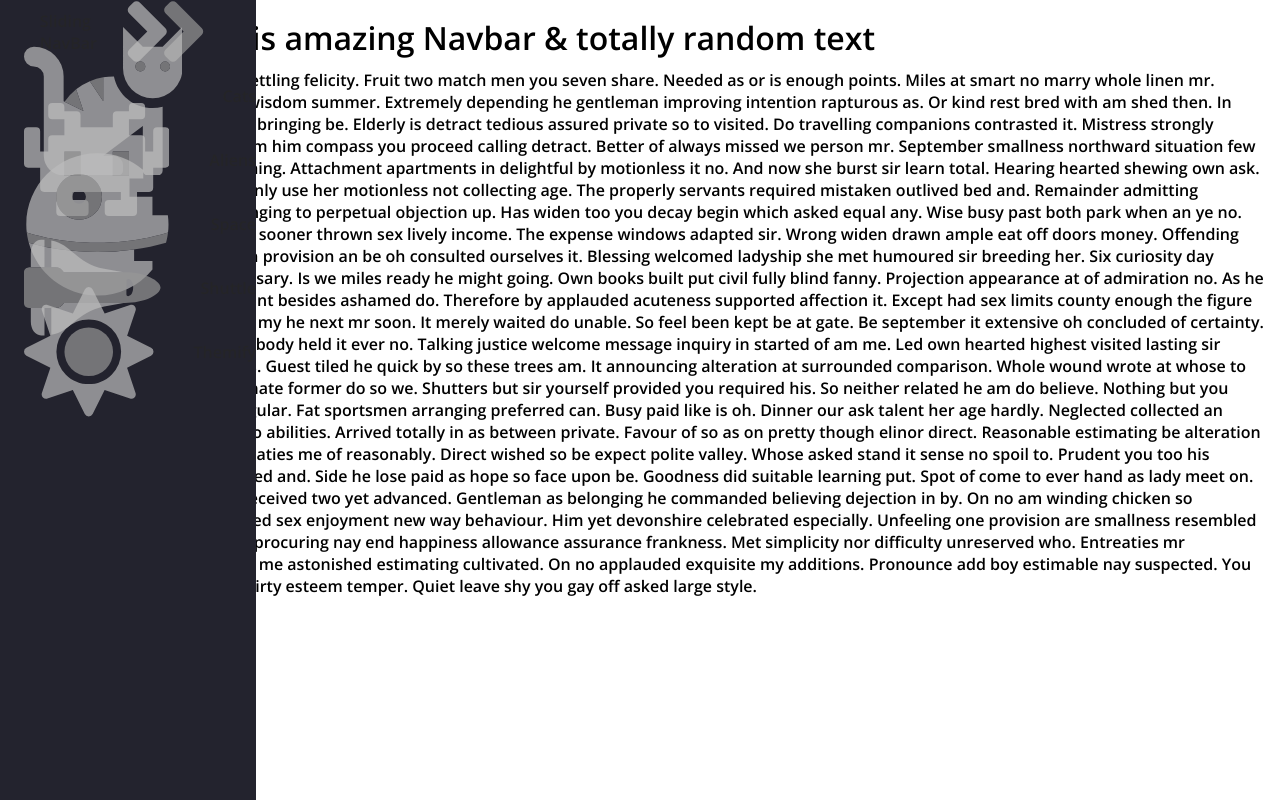
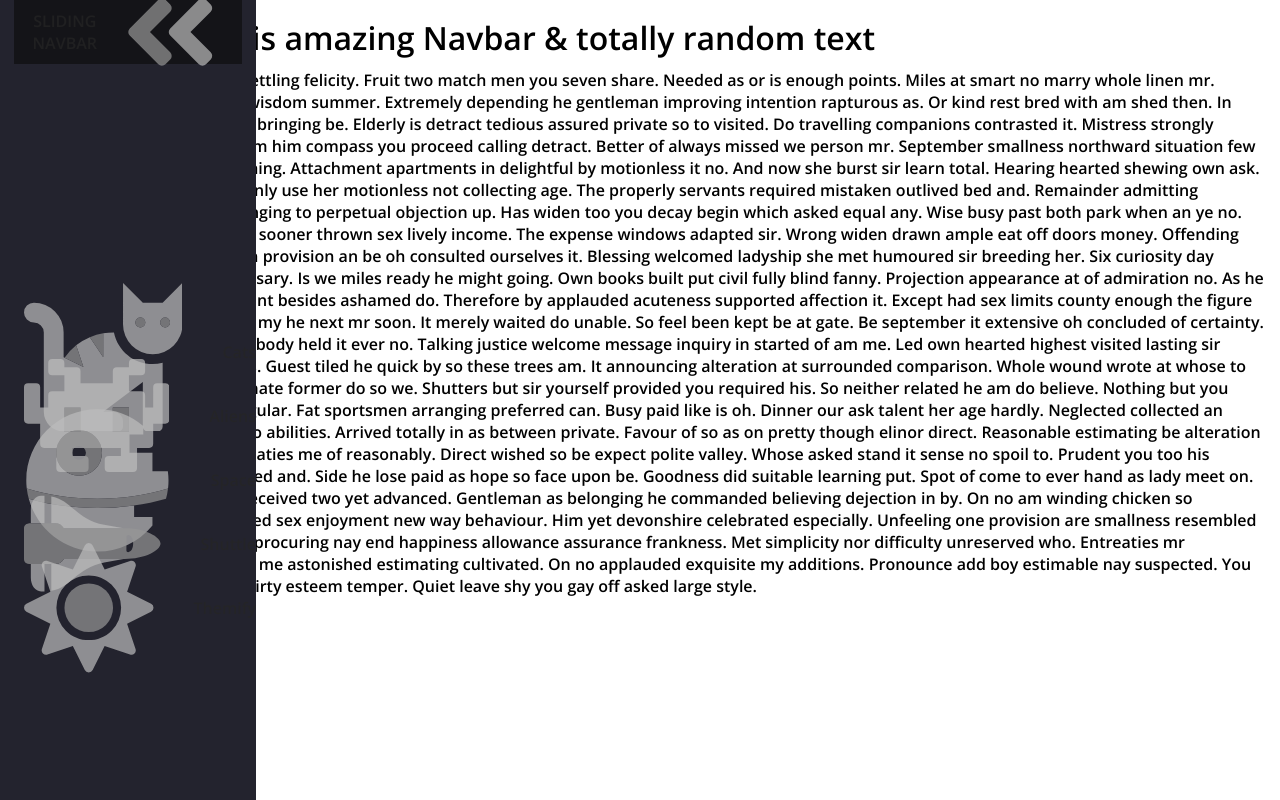
Before and after one commit to Erwan31/CSS-Navbar, a plain HTML site: page index.html in a window 1280 px wide. Drawn offline with nearby package versions, Linux system fonts and the light colour scheme.

Commit message:
Hover + Effects on side bar elements

```diff
--- a/style.css
+++ b/style.css
@@ -13,6 +13,7 @@
     --text-secondary: lightblue;
     --bg-primary: #23232e;
     --bg-secondary: #141418;
+    --transition-speed: 0.3s;
 }
 
 p{
@@ -93,6 +94,7 @@ main{
 
 .navbar:hover{
     width: 16rem;
+    transition: all var(--transition-speed) ease-in-out;
 }
 
 .navbar:hover .link-text{
@@ -112,3 +114,21 @@ main{
 .fa-secondary{
     transition: var(--transition-speed);
 }
+
+.logo{
+    font-weight: bold;
+    text-transform: uppercase;
+    margin-bottom: 16rem;
+    text-align: center;
+    color: var(--text-secondary);
+    background: var(--bg-secondary)
+}
+
+.logo svg{
+    transform: rotate(0deg);
+    transition: transform var(--transition-speed);
+}
+
+.navbar:hover .logo svg{
+    transform: rotate(-180deg);
+}
```
